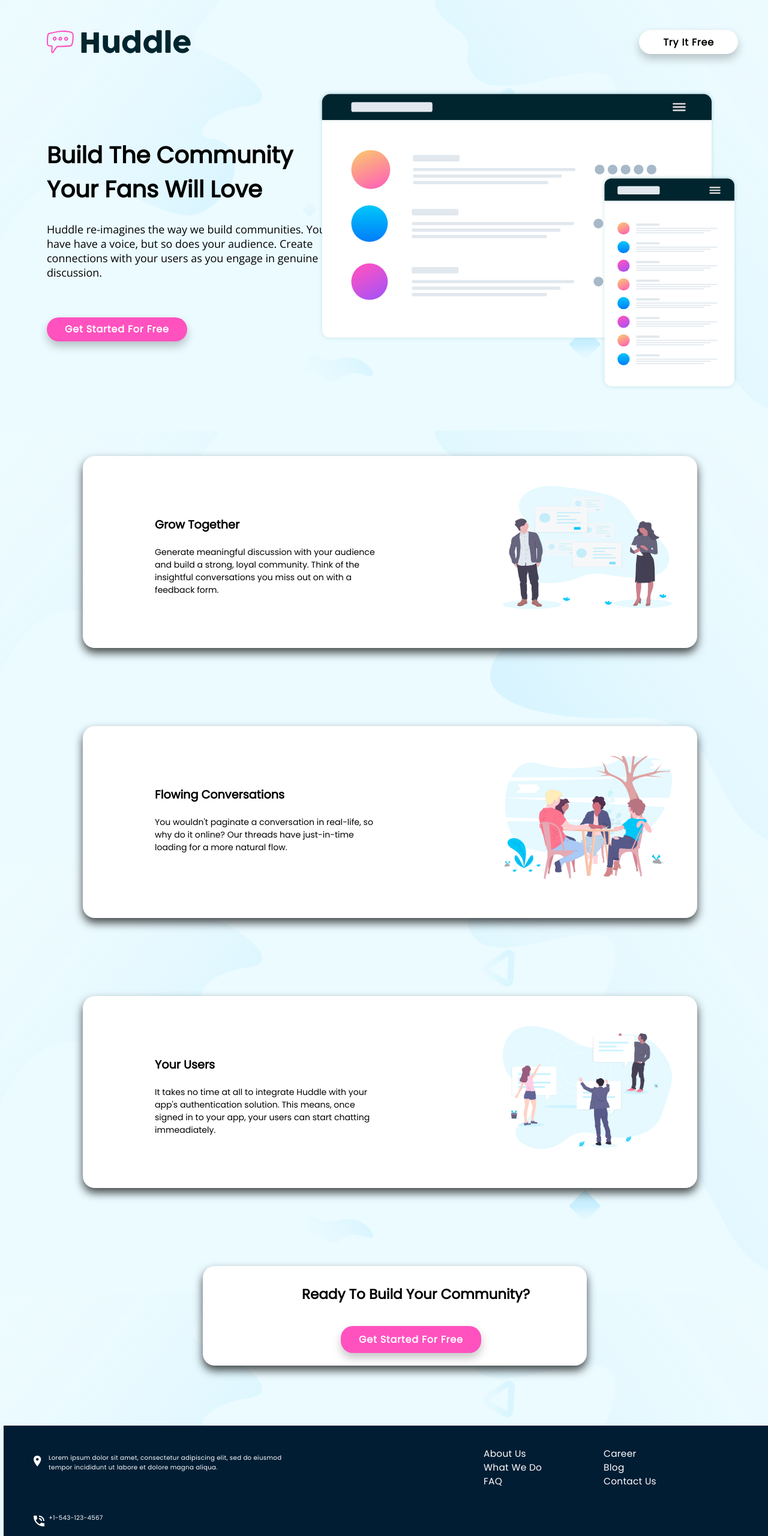
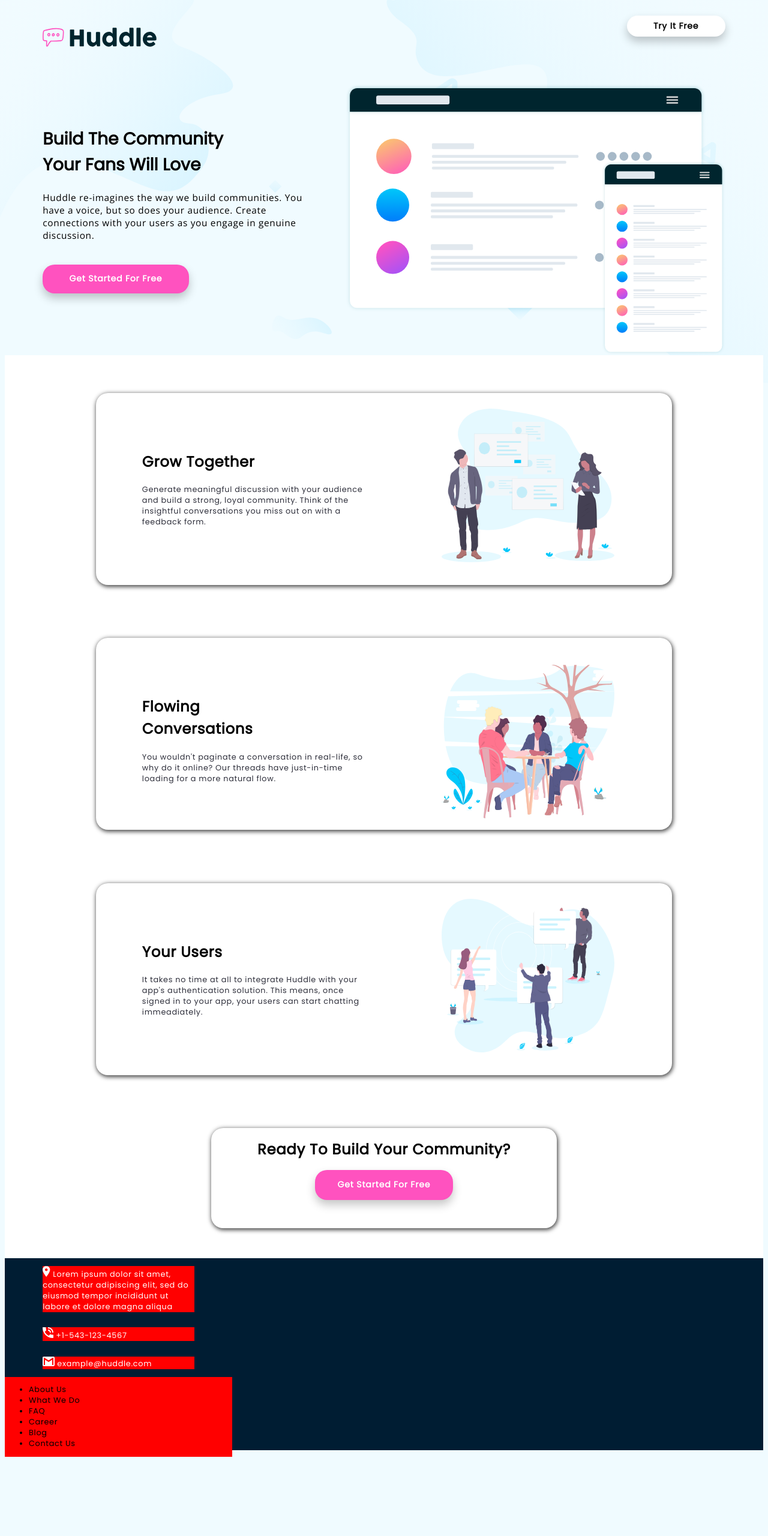
Before and after one commit to JohnDoddy/frontend-design-1, a plain HTML site: page index.html in a window 1280 px wide. Shown: the top 2560 px of the page at 60% size. After the commit the page ends 2428 px from the top, so only its background shows below. Drawn offline with nearby package versions, Linux system fonts and the light colour scheme.

Commit message:
re-do css

```diff
--- a/index.html
+++ b/index.html
@@ -5,30 +5,32 @@
     <title>Huddle</title>
     <meta charset="utf-8">
     <meta name="viewport" content="width = device-width, initial-scale=1.0">
-    <link rel="stylesheet" href="styles.css">
+    <meta http-equiv="X-UA-Compatible" content="IE=edge, chrome=1">
+    <link rel="stylesheet" href="style.css">
     <link rel="icon" type="image/png" sizes="32x32" href="images/favicon-32x32.png" />
     <link href="https://fonts.googleapis.com/css?family=Poppins&display=swap" rel="stylesheet">
     <link href="https://fonts.googleapis.com/css?family=Open+Sans&display=swap" rel="stylesheet">
 </head>
-<nav>
-    <div class="logo">
-        <img src="images/logo.svg">
-        <button class="try-it-free">Try It Free</button>
-    </div>
-</nav>
+
 
 <body>
+    <nav class="nav">
+        <img src="images/logo.svg" class="logo"><br>
+        <button class="try-it-free">Try It Free</button><br>
+    </nav><br>
+    <div class="intro">
         <div class="community">
-        <h1 id="heading">Build The Community Your Fans Will Love</h1>
+            <h1 id="heading">Build The Community<br> Your Fans Will Love</h1>
             <p id="paragraph">
-            Huddle re-imagines the way we build communities. You have
+                Huddle re-imagines the way we build communities. You
                 have a voice, but so does your audience. Create connections with your users
                 as you engage in genuine discussion.
             </p>
             <button class="get-started">Get Started For Free</button>
         </div>
         <img class="mockup" src="images/illustration-mockups.svg">
-
+    </div>
+    <div class="main">
         <div class="grow-together">
             <h1 id="heading-2">Grow Together</h1>
             <p id="paragraph-2">
@@ -45,7 +47,6 @@
                 Our threads have just-in-time loading for a more natural flow.
             </p>
             <img class="grow-together-img" src="images/illustration-flowing-conversation.svg">
-
         </div>
 
         <div class="grow-together">
@@ -58,49 +59,39 @@
             <img class="grow-together-img" src="images/illustration-your-users.svg">
         </div>
 
-    <div class="build-community">
+
+        <div class="grow-together-2">
             <h1 id="build">Ready To Build Your Community?</h1>
             <button class="get-started-2">Get Started For Free</button>
         </div>
 
-</body>
+    </div>
+    <footer class="footer">
 
-<footer class="footer">
-    <h1></h1>
-
-    <img src="images/icon-location.svg" class="location">
-    <p class="footer-p">
-        Lorem ipsum dolor sit amet, consectetur adipiscing elit,
-        sed do eiusmod tempor incididunt ut labore et dolore magna aliqua.
+        <p id="paragraph-2-f"><img src="images/icon-location.svg" class="f-icons">
+            Lorem ipsum dolor sit amet, consectetur adipiscing elit, sed
+            do eiusmod tempor incididunt ut labore et dolore magna aliqua
         </p>
-    <img src="images/icon-phone.svg" class="phone">
-    <p class="footer-phone">
+        <p id="paragraph-2-f"><img src="images/icon-phone.svg" class="f-icons">
             +1-543-123-4567
         </p>
-    <img src="images/icon-email.svg" class="email">
-    <p class="footer-email">
+        <p id="paragraph-2-f"><img src="images/icon-email.svg" class="f-icons">
             example@huddle.com
         </p>
-    <div class="info">
-        About Us<br>
-        What We Do<br>
-        FAQ
+
+        <div class="about">
+            <ul>
+                <li>About Us</li>
+                <li>What We Do</li>
+                <li>FAQ</li>
+                <li>Career</li>
+                <li>Blog</li>
+                <li>Contact Us</li>
+            </ul>
         </div>
-    <div class="info-2">
-        Career<br>
-        Blog<br>
-        Contact Us
-    </div>
-    </div>
-
-    <p class="attribution">
-        Challenge by <a href="https://www.frontendmentor.io?ref=challenge" target="_blank">Frontend Mentor</a>.<br>
-        Coded by <a href="https://github.com/JohnDoddy">John Doddy</a>.<br>
-        Copyright 2019, Huddle. All rights reserved.
-    </p>
-
 
     </footer>
 
+</body>
 
 </html>
--- /dev/null
+++ b/style.css
@@ -0,0 +1,236 @@
+html {
+  box-sizing: border-box;
+}
+body {
+  background-image: url(images/bg-hero-desktop.svg);
+  background-repeat: no-repeat;
+  background-color: hsl(194, 100%, 97%);
+  background-size: 100%;
+  max-width: 1440px;
+}
+.nav {
+  height: 5vw;
+}
+
+.logo {
+  float: left;
+  margin-top: 3%;
+  margin-left: 5%;
+  height: 50%;
+  width: 15%;
+}
+
+.try-it-free {
+  float: right;
+  margin-right: 5%;
+  font-family: "Poppins", Arial, Helvetica, sans-serif;
+  height: 55%;
+  width: 13%;
+  font-size: 1.1vw;
+  font-weight: bold;
+  background: white;
+  padding-left: auto;
+  padding-right: auto;
+  padding-top: auto;
+  padding-bottom: auto;
+  right: 50px;
+  top: 50px;
+  transition: all 0.3s ease 0s;
+  border-radius: 20px 20px 20px 20px;
+  border: none;
+  box-shadow: 0px 8px 15px rgba(0, 0, 0, 0.226);
+  letter-spacing: 0.8px;
+}
+
+.try-it-free:hover {
+  background-color: hsl(322, 100%, 66%);
+  box-shadow: 0px 8px 15px rgba(0, 0, 0, 0.226);
+  color: #fff;
+  transform: translateY(-7px);
+}
+
+.community {
+  display: flex;
+  flex-direction: column;
+  float: left;
+  width: 35%;
+  margin-top: 8%;
+  margin-left: 5%;
+}
+
+#heading {
+  display: flex;
+  flex-direction: column;
+  float: left;
+  font-family: "Poppins", sans-serif;
+  font-size: 2.2vw;
+  font-weight: bold;
+}
+
+#paragraph {
+  display: flex;
+  flex-direction: column;
+  float: left;
+  letter-spacing: 0.7px;
+  margin-top: 1%;
+  font-family: "Open Sans", sans-serif;
+  font-size: 1.2vw;
+  font-weight: 400;
+}
+
+.get-started {
+  float: left;
+  font-family: "Poppins", sans-serif;
+  font-size: 1.1vw;
+  font-weight: bold;
+  height: 12%;
+  width: 55%;
+  color: white;
+  margin-top: 5%;
+  padding-left: auto;
+  padding-right: auto;
+  letter-spacing: 0.8px;
+  background: hsl(322, 100%, 66%);
+  transition: all 0.3s ease 0s;
+  border-radius: 20px 20px 20px 20px;
+  border: none;
+  box-shadow: 0px 8px 15px rgba(0, 0, 0, 0.226);
+}
+.get-started:hover,
+.get-started-2:hover {
+  background-color: white;
+  box-shadow: 0px 8px 15px rgba(0, 0, 0, 0.226);
+  color: black;
+  transform: translateY(-7px);
+}
+.mockup {
+  display: flex;
+  flex-direction: column;
+  float: right;
+  margin-top: 4%;
+  width: 50%;
+  margin-right: 5%;
+  margin-left: 5%;
+}
+
+.grow-together {
+  border-radius: 20px 20px 20px 20px;
+  width: 75vw;
+  height: 25vw;
+  box-shadow: 1px 2px 7px 1px rgba(0, 0, 0, 0.719);
+  margin-top: 5%;
+  margin-bottom: 2%;
+}
+.grow-together-img {
+  float: right;
+  display: flex;
+  /* background: red; */
+  height: 80%;
+  width: 30%;
+  margin-top: -22%;
+  margin-right: 10%;
+}
+
+#heading-2 {
+  font-family: "Poppins", sans-serif;
+  font-weight: bold;
+  font-size: 1.9vw;
+  letter-spacing: 0.7px;
+  width: 30%;
+  margin-left: 8%;
+  margin-top: 10%;
+}
+
+#paragraph-2 {
+  font-family: "Poppins", sans-serif;
+  font-size: 1vw;
+  font-weight: normal;
+  letter-spacing: 0.7px;
+  width: 40%;
+  margin-left: 8%;
+  margin-top: 2%;
+  color: rgb(45, 46, 58);
+}
+
+.main {
+  border: 0px;
+  background: white;
+  border-style: none !important;
+  display: flex;
+  margin-top: 50px;
+  flex-direction: column;
+  width: 100%;
+  align-items: center;
+  margin-block-start: 0%;
+  padding-bottom: 2%;
+  margin-bottom: 0%;
+}
+.intro {
+  display: flex;
+}
+
+.grow-together-2 {
+  border-radius: 20px 20px 20px 20px;
+  width: 45vw;
+  height: 13vw;
+  box-shadow: 1px 2px 7px 1px rgba(0, 0, 0, 0.719);
+  margin-top: 5%;
+  margin-bottom: 2%;
+}
+#build {
+  font-family: "Poppins", sans-serif;
+  font-weight: bold;
+  font-size: 1.9vw;
+  letter-spacing: 0.7px;
+  width: 75%;
+  text-align: center;
+  margin-left: auto;
+  margin-right: auto;
+}
+
+.get-started-2 {
+  font-family: "Poppins", sans-serif;
+  font-size: 1.1vw;
+  font-weight: bold;
+  height: 30%;
+  width: 40%;
+  color: white;
+  padding-left: auto;
+  padding-right: auto;
+  margin-left: 30%;
+  letter-spacing: 0.8px;
+  background: hsl(322, 100%, 66%);
+  transition: all 0.3s ease 0s;
+  border-radius: 20px 20px 20px 20px;
+  border: none;
+  box-shadow: 0px 8px 15px rgba(0, 0, 0, 0.226);
+}
+
+footer {
+  padding: none;
+  background: hsl(206, 100%, 10%);
+  height: 25vw;
+  display: flex;
+  flex-direction: column;
+}
+#paragraph-2-f {
+  background: red;
+  font-family: "Poppins", sans-serif;
+  font-size: 1vw;
+  font-weight: normal;
+  letter-spacing: 0.7px;
+  width: 20%;
+  margin-left: 5%;
+  margin-top: 1%;
+  color: white;
+}
+
+.about {
+  float: right;
+  background: red;
+  font-family: "Poppins", sans-serif;
+  font-size: 1vw;
+  font-weight: normal;
+  letter-spacing: 0.7px;
+  width: 30%;
+}
--- a/styles.css
+++ b/styles.css
@@ -1,7 +1,7 @@
 body {
     background-image: url(images/bg-hero-desktop.svg);
     background-color: hsl(193, 100%, 96%);
-    width: 800px;
+    max-width: 1000px;
 }
 
 .logo {
```
Lines whose indentation alone changed are shown as unchanged.
